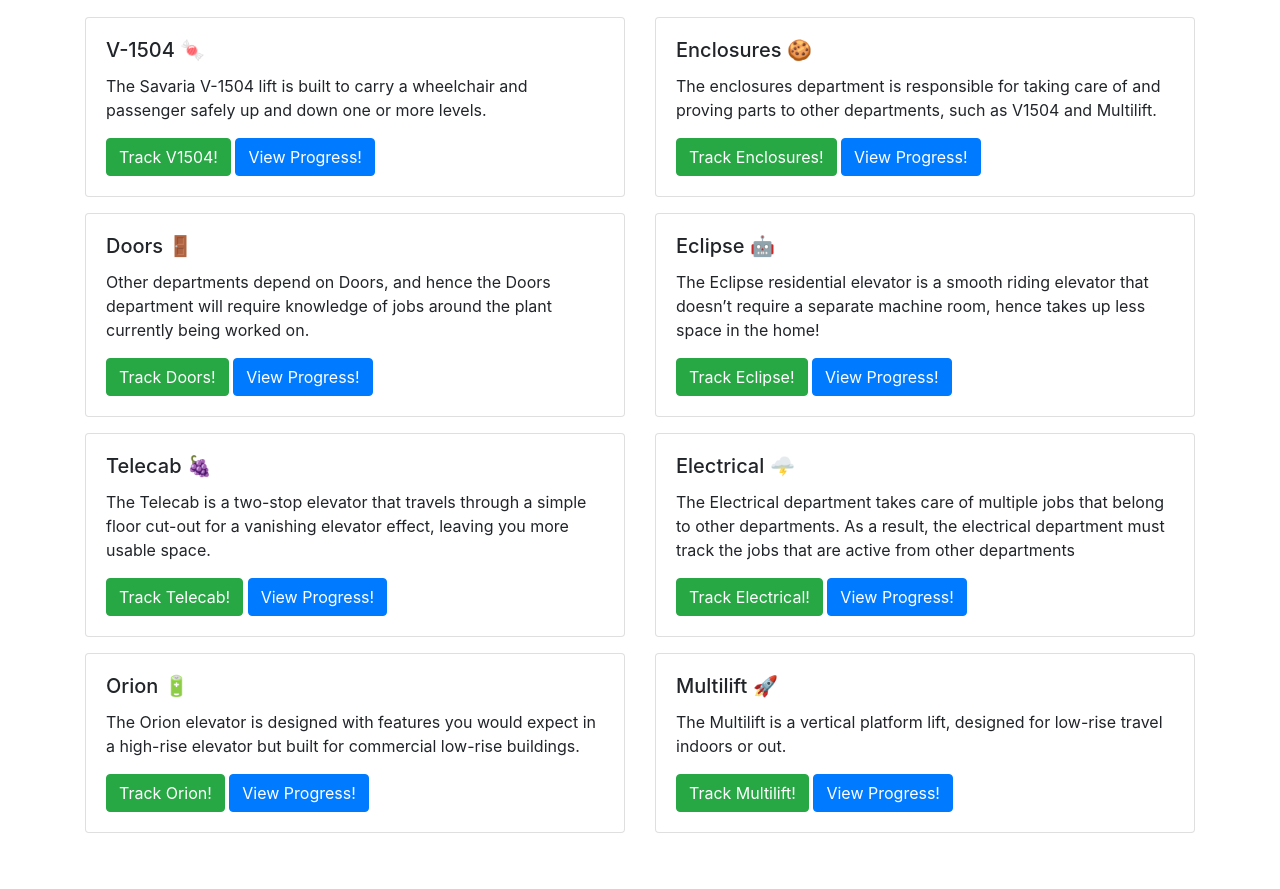
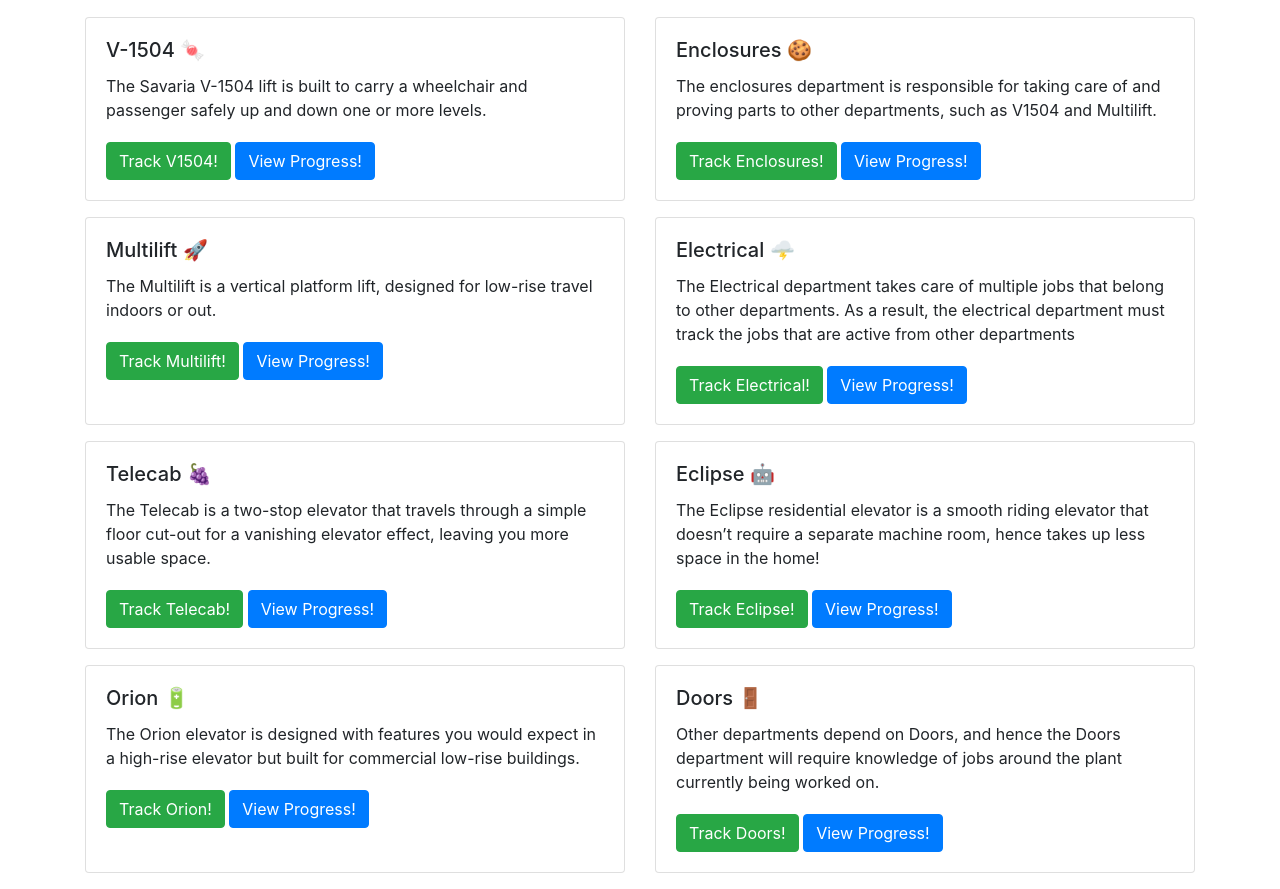
Before and after one commit to abdullahkhokhar/SavHome, a plain HTML site: page Choose-View/chooseView.html in a window 1280 px wide. Shown: the part 340-1229 px from the top of the page. Before the commit the page ends 1189 px from the top, so only its background shows below. Drawn offline with nearby package versions, Linux system fonts and the light colour scheme.

Commit message:
choose view completed, subject to change

```diff
--- a/Choose-View/chooseView.html
+++ b/Choose-View/chooseView.html
@@ -23,8 +23,8 @@
             <div class="card-body">
               <h5 class="card-title">V-1504 <span>&#127852</span></h5>
               <p class="card-text">The Savaria V-1504 lift is built to carry a wheelchair and passenger safely up and down one or more levels.</p>
-              <a href="../Job-Viewing-Pages/V1504/V1504.html" class="btn btn-success">Track V1504!</a>
-              <a href="#" class="btn btn-primary">View Progress!</a>
+              <a href="../Job-Viewing-Pages/V1504/V1504.html" class="btn btn-success mt-1">Track V1504!</a>
+              <a href="#" class="btn btn-primary mt-1">View Progress!</a>
             </div>
           </div>
         </div>
@@ -34,19 +34,41 @@
             <div class="card-body">
               <h5 class="card-title">Enclosures <span>&#127850</span></h5>
               <p class="card-text">The enclosures department is responsible for taking care of and proving parts to other departments, such as V1504 and Multilift.</p>
-              <a href="../Job-Viewing-Pages/Enclosures/Enclosures.html" class="btn btn-success">Track Enclosures!</a>
-              <a href="#" class="btn btn-primary">View Progress!</a>
+              <a href="../Job-Viewing-Pages/Enclosures/Enclosures.html" class="btn btn-success mt-1">Track Enclosures!</a>
+              <a href="#" class="btn btn-primary mt-1">View Progress!</a>
             </div>
           </div>
         </div>
-        <!-- DOORS CARD -->
+        <!-- MULTILIFT CARD -->
         <div class="col-sm-6 mb-3">
           <div class="card h-100">
             <div class="card-body">
-              <h5 class="card-title">Doors <span>&#128682</span></h5>
-              <p class="card-text">Other departments depend on Doors, and hence the Doors department will require knowledge of jobs around the plant currently being worked on.</p>
-              <a href="../Job-Viewing-Pages/Doors/doors.html" class="btn btn-success">Track Doors!</a>
-              <a href="#" class="btn btn-primary">View Progress!</a>
+              <h5 class="card-title">Multilift <span>&#128640</span></h5>
+              <p class="card-text">The Multilift is a vertical platform lift, designed for low-rise travel indoors or out.</p>
+              <a href="../Job-Viewing-Pages/Multilift/multilift.html" class="btn btn-success mt-1">Track Multilift!</a>
+              <a href="#" class="btn btn-primary mt-1">View Progress!</a>
+            </div>
+          </div>
+        </div>
+        <!-- ELECTRICAL CARD-->
+        <div class="col-sm-6 mb-3">
+          <div class="card h-100">
+            <div class="card-body">
+              <h5 class="card-title">Electrical <span>&#127785</span></h5>
+              <p class="card-text">The Electrical department takes care of multiple jobs that belong to other departments. As a result, the electrical department must track the jobs that are active from other departments</p>
+              <a href="../Job-Viewing-Pages/Electrical/Electrical.html" class="btn btn-success mt-1">Track Electrical!</a>
+              <a href="#" class="btn btn-primary mt-1">View Progress!</a>
+            </div>
+          </div>
+        </div>
+        <!-- TELECAB CARD-->
+        <div class="col-sm-6 mb-3">
+          <div class="card h-100">
+            <div class="card-body">
+              <h5 class="card-title">Telecab <span>&#127815</span></h5>
+              <p class="card-text">The Telecab is a two-stop elevator that travels through a simple floor cut-out for a vanishing elevator effect, leaving you more usable space.</p>
+              <a href="../Job-Viewing-Pages/Telecab/telecab.html" class="btn btn-success mt-1">Track Telecab!</a>
+              <a href="#" class="btn btn-primary mt-1">View Progress!</a>
             </div>
           </div>
         </div>
@@ -56,30 +78,8 @@
             <div class="card-body">
               <h5 class="card-title">Eclipse <span>&#129302</span></h5>
               <p class="card-text">The Eclipse residential elevator is a smooth riding elevator that doesn’t require a separate machine room, hence takes up less space in the home!</p>
-              <a href="../Job-Viewing-Pages/Eclipse/eclipse.html" class="btn btn-success">Track Eclipse!</a>
-              <a href="#" class="btn btn-primary">View Progress!</a>
-            </div>
-          </div>
-        </div>
-        <!-- TELECAB CARD-->
-        <div class="col-sm-6 mb-3">
-          <div class="card h-100">
-            <div class="card-body">
-              <h5 class="card-title">Telecab <span>&#127815</span></h5>
-              <p class="card-text">The Telecab is a two-stop elevator that travels through a simple floor cut-out for a vanishing elevator effect, leaving you more usable space.</p>
-              <a href="../Job-Viewing-Pages/Telecab/telecab.html" class="btn btn-success">Track Telecab!</a>
-              <a href="#" class="btn btn-primary">View Progress!</a>
-            </div>
-          </div>
-        </div>
-        <!-- ELECTRICAL CARD-->
-        <div class="col-sm-6 mb-3">
-          <div class="card h-100">
-            <div class="card-body">
-              <h5 class="card-title">Electrical <span>&#127785</span></h5>
-              <p class="card-text">The Electrical department takes care of multiple jobs that belong to other departments. As a result, the electrical department must track the jobs that are active from other departments</p>
-              <a href="../Job-Viewing-Pages/Electrical/Electrical.html" class="btn btn-success">Track Electrical!</a>
-              <a href="#" class="btn btn-primary">View Progress!</a>
+              <a href="../Job-Viewing-Pages/Eclipse/eclipse.html" class="btn btn-success mt-1">Track Eclipse!</a>
+              <a href="#" class="btn btn-primary mt-1">View Progress!</a>
             </div>
           </div>
         </div>
@@ -89,19 +89,19 @@
             <div class="card-body">
               <h5 class="card-title">Orion <span>&#128267</span></h5>
               <p class="card-text">The Orion elevator is designed with features you would expect in a high-rise elevator but built for commercial low-rise buildings.</p>
-              <a href="../Job-Viewing-Pages/Orion/orion.html" class="btn btn-success">Track Orion!</a>
-              <a href="#" class="btn btn-primary">View Progress!</a>
+              <a href="../Job-Viewing-Pages/Orion/orion.html" class="btn btn-success mt-1">Track Orion!</a>
+              <a href="#" class="btn btn-primary mt-1">View Progress!</a>
             </div>
           </div>
         </div>
-        <!-- MULTILIFT CARD-->
+        <!-- DOORS CARD-->
         <div class="col-sm-6 mb-3">
           <div class="card h-100">
             <div class="card-body">
-              <h5 class="card-title">Multilift <span>&#128640</span></h5>
-              <p class="card-text">The Multilift is a vertical platform lift, designed for low-rise travel indoors or out.</p>
-              <a href="../Job-Viewing-Pages/Multilift/multilift.html" class="btn btn-success">Track Multilift!</a>
-              <a href="#" class="btn btn-primary">View Progress!</a>
+              <h5 class="card-title">Doors <span>&#128682</span></h5>
+              <p class="card-text">Other departments depend on Doors, and hence the Doors department will require knowledge of jobs around the plant currently being worked on.</p>
+              <a href="../Job-Viewing-Pages/Doors/doors.html" class="btn btn-success mt-1">Track Doors!</a>
+              <a href="#" class="btn btn-primary mt-1">View Progress!</a>
             </div>
           </div>
         </div>
```
